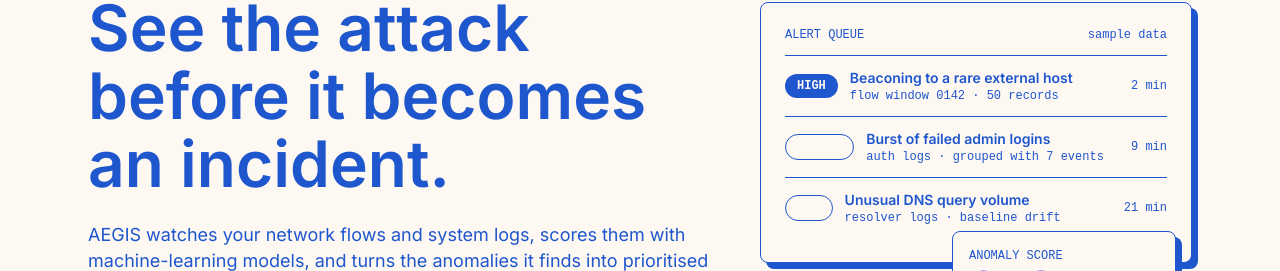
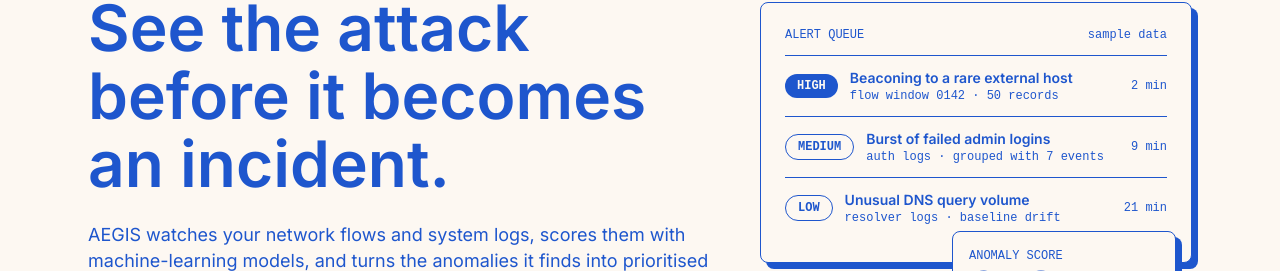
Before and after one commit to K-Anjan25/AI-Enhanced-Cybersecurity-Threat-Detector, a React (Vite) app in the folder dashboard/: page / in a window 1280 px wide. Shown: the part 264-535 px from the top of the page. Built offline with nearby package versions, Linux system fonts and the light colour scheme; what chartjs-plugin-datalabels would draw is missing.

Commit message:
site: severity pills keep their label; sticky CTA is a cream pill so its shadow shows
Co-authored-by: arena-agent <297053741+arena-agent@users.noreply.github.com>

```diff
--- a/dashboard/src/features/marketing/components/StickyCta.tsx
+++ b/dashboard/src/features/marketing/components/StickyCta.tsx
@@ -26,7 +26,7 @@
   return (
     <Link
       to="/contact"
-      className="fixed bottom-4 right-4 z-20 inline-flex items-center gap-2 rounded-pill bg-accent px-6 py-3 text-caption font-semibold uppercase tracking-widest text-onAccent shadow-overlay no-underline max-md:inset-x-4 max-md:justify-center"
+      className="fixed bottom-4 right-4 z-20 inline-flex items-center gap-2 rounded-pill border border-accent bg-surface px-6 py-3 text-caption font-semibold uppercase tracking-widest text-accent shadow-overlay no-underline max-md:inset-x-4 max-md:justify-center"
     >
       <CalendarCheck aria-hidden="true" className="size-icon-md" />
       Book a demo
--- a/dashboard/src/features/marketing/pages/LandingPage.tsx
+++ b/dashboard/src/features/marketing/pages/LandingPage.tsx
@@ -46,6 +46,8 @@
 
 /* Palette-only badges: a solid fill for the top two levels, an outline for the lowest. */
 const SEVERITY_FILL: Record<'high' | 'medium' | 'low', string> = {
+  // Each fill sets its own text colour. The pill must not also carry `text-onSeverity`,
+  // which is the ground colour and would hide the label on the outlined pills.
   high: 'bg-accent text-onAccent',
   medium: 'border border-accent text-accent',
   low: 'border border-line text-ink',
@@ -128,7 +130,7 @@
                     className="grid grid-cols-[auto_1fr_auto] items-center gap-3 border-t border-line py-3"
                   >
                     <span
-                      className={`rounded-pill px-3 py-1 font-mono text-caption font-semibold uppercase text-onSeverity ${SEVERITY_FILL[alert.severity]}`}
+                      className={`rounded-pill px-3 py-1 font-mono text-caption font-semibold uppercase ${SEVERITY_FILL[alert.severity]}`}
                     >
                       {alert.severity}
                     </span>
```
